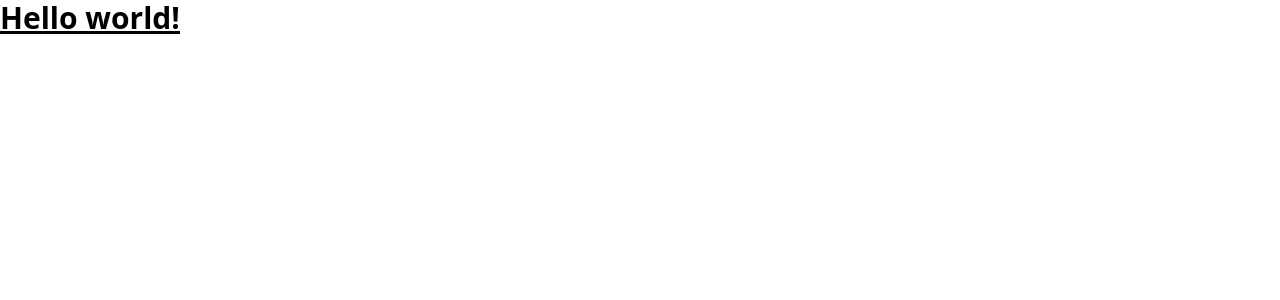
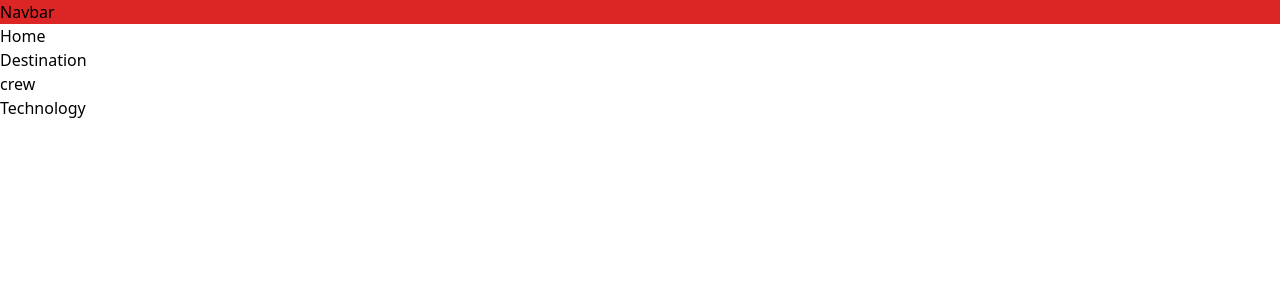
Before and after one commit to LillyKorakot/project-space, a React (Vite) app: page / in a window 1280 px wide. Shown: the top 300 px of the page. Built offline with nearby package versions, Linux system fonts and the light colour scheme.

Commit message:
setup component

```diff
--- a/src/App.jsx
+++ b/src/App.jsx
@@ -1,11 +1,20 @@
 import "./App.css";
 import React from "react";
+import Home from "./component/Home";
+import Navbar from "./component/Navbar";
+import Destination from "./component/Destination";
+import Crew from "./component/crew";
+import Technology from "./component/Technology";
 
 function App() {
   return (
-    <h1 className="text-3xl font-bold underline">
-      Hello world!
-    </h1>
+    <>
+    <Navbar/>
+    <Home/>
+    <Destination/>
+    <Crew/>
+    <Technology/>
+    </>
   )
 }
 
--- /dev/null
+++ b/src/component/Crew.jsx
@@ -0,0 +1,9 @@
+import React from 'react'
+
+const crew = () => {
+  return (
+    <div>crew</div>
+  )
+}
+
+export default crew
--- /dev/null
+++ b/src/component/Destination.jsx
@@ -0,0 +1,9 @@
+import React from 'react'
+
+const Destination = () => {
+  return (
+    <div>Destination</div>
+  )
+}
+
+export default Destination
--- /dev/null
+++ b/src/component/Home.jsx
@@ -0,0 +1,9 @@
+import React from 'react'
+
+const Home = () => {
+  return (
+    <div>Home</div>
+  )
+}
+
+export default Home
--- /dev/null
+++ b/src/component/Navbar.jsx
@@ -0,0 +1,9 @@
+import React from 'react'
+
+const Navbar = () => {
+  return (
+    <div className = "bg-red-600">Navbar</div>
+  )
+}
+
+export default Navbar
--- /dev/null
+++ b/src/component/Technology.jsx
@@ -0,0 +1,9 @@
+import React from 'react'
+
+const Technology = () => {
+  return (
+    <div>Technology</div>
+  )
+}
+
+export default Technology
```
